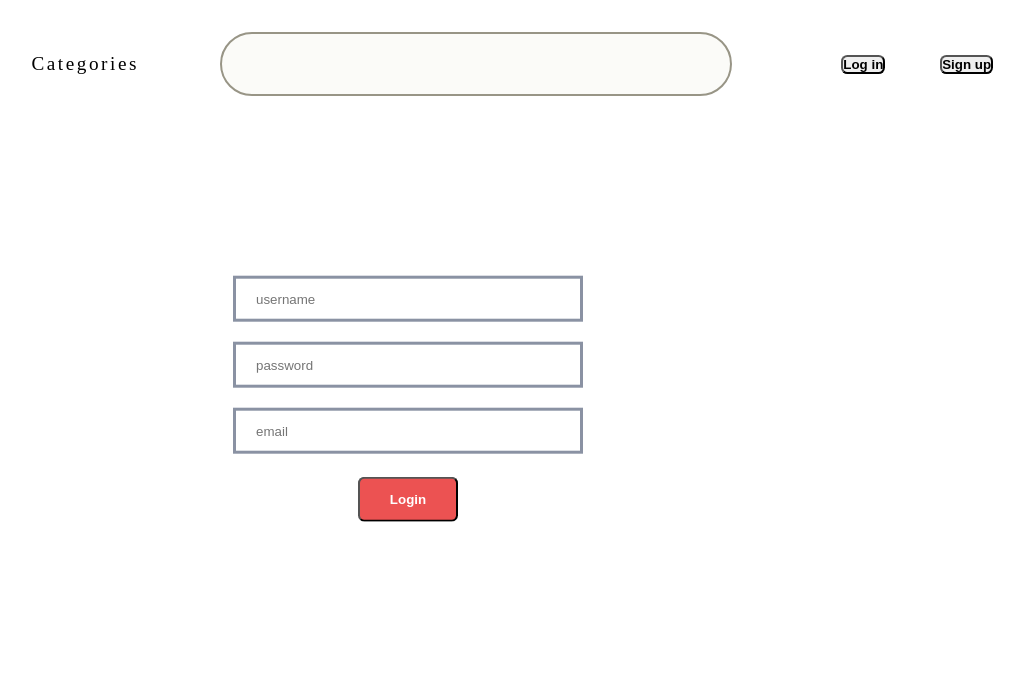
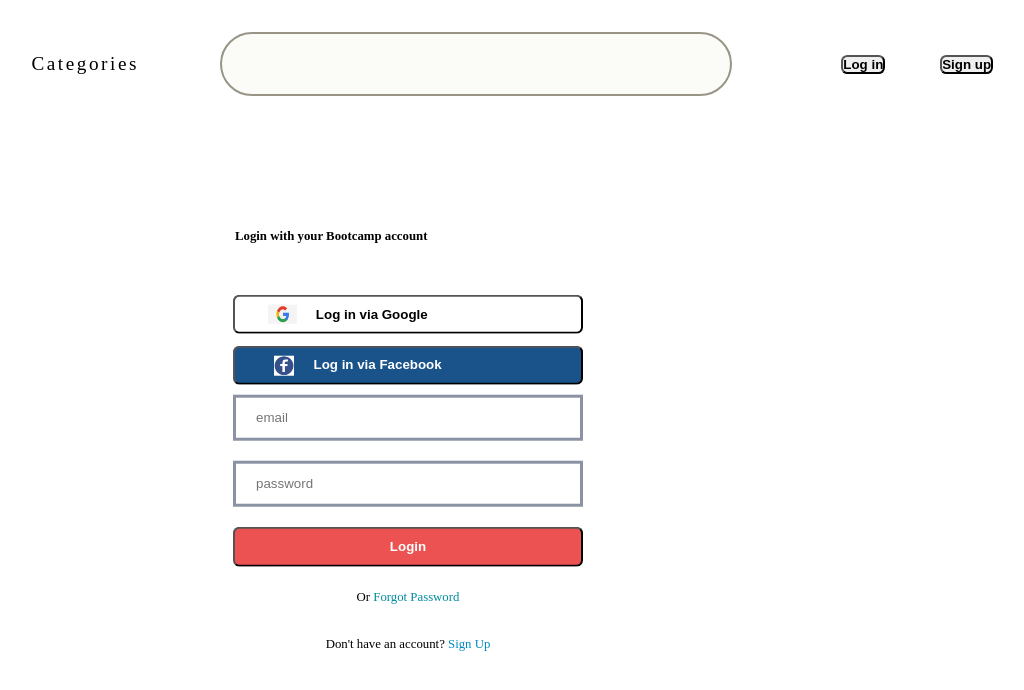
Before and after one commit to Rakhsanth/bootcamp-ecommerce-app-static-UI, a website: page login.html in a window 1280 px wide. Shown: the whole page, without its empty margins (232-1256 px from the left). Drawn offline with Linux system fonts and the light colour scheme.

Commit message:
Login page enhancements - Please check whether it is apt or not

```diff
--- a/login.html
+++ b/login.html
@@ -1,8 +1,8 @@
 <!DOCTYPE html>
 <html lang="en">
   <head>
-    <meta charset="UTF-8">
-    <meta name="viewport" content="width=device-width, initial-scale=1.0">
+    <meta charset="UTF-8" />
+    <meta name="viewport" content="width=device-width, initial-scale=1.0" />
     <link rel="stylesheet" href="/css/style.css" />
     <title>Login</title>
   </head>
@@ -13,21 +13,13 @@
         <span class="top-header-navbar-title">Categories</span>
         <div class="top-header-navbar-dropdown">
           <ul class="top-header-navbar-dropdown-list">
-                    <li class="top-header-navbar-dropdown-list-item">
-                        Development
-                    </li>
-                    <li class="top-header-navbar-dropdown-list-item">
-                        Design
-                    </li>
-                    <li class="top-header-navbar-dropdown-list-item">
-                        Data Science
-                    </li>
+            <li class="top-header-navbar-dropdown-list-item">Development</li>
+            <li class="top-header-navbar-dropdown-list-item">Design</li>
+            <li class="top-header-navbar-dropdown-list-item">Data Science</li>
             <li class="top-header-navbar-dropdown-list-item">
               Digital Marketing
             </li>
-                    <li class="top-header-navbar-dropdown-list-item">
-                        Finance
-                    </li>
+            <li class="top-header-navbar-dropdown-list-item">Finance</li>
           </ul>
         </div>
       </nav>
@@ -40,19 +32,44 @@
       <button class="btn">Sign up</button>
     </header>
     <div class="login-container">
-        <div class="login-container-username">
-            <input type="text" placeholder="username">
+        <div class="login-container-message">
+            <strong> Login with your Bootcamp account </strong>
+        </div>
+      <div class="login-container-thirdparty">
+        <div class="login-container-google">
+          <button class="btn btn-google-login">
+            <img src="./img/logos/google.jpg" />
+            <a href="#">Log in via Google</a>
+          </button>
+        </div>
+        <div class="login-container-facebook">
+          <button class="btn btn-facebook-login">
+            <img src="./img/logos/fb.jpg" />
+            <a href="#">Log in via Facebook</a>
+          </button>
+        </div>
+      </div>
+      <div class="login-container-form">
+        <form>
+          <div class="login-container-email">
+            <input type="email" placeholder="email" />
           </div>
           <div class="login-container-password">
-             <input type="password" placeholder="password">
+            <input type="password" placeholder="password" />
           </div>
-        <div class="login-container-email">
-            <input type="email" placeholder="email">
-        </div>
+
           <div class="login-container-button">
             <button class="btn btn-loginpage">
-            <a href="#" >Login</a>
+              <a href="#">Login</a>
             </button>
+          </div>
+        </form>
+      </div>
+      <div class="login-container-forgotpw">
+      Or <a href="#">Forgot Password</a>
+    </div>
+    <div class="login-container-signup">
+        Don't have an account? <a href="#">Sign Up</a>
     </div>
     </div>
   </body>
--- a/sass/abstracts/_variables.scss
+++ b/sass/abstracts/_variables.scss
@@ -24,3 +24,5 @@ $secondary-btn-color: rgb(255, 255, 255);
 $btn-border-blue-light: rgb(40, 150, 169);
 
 $btn-login-background: rgb(236,82,82);
+
+$btn-facebook-background: rgb(26,83,138);
--- a/sass/base/_typography.scss
+++ b/sass/base/_typography.scss
@@ -3,6 +3,7 @@
     font-family:Impact, Haettenschweiler, 'Arial Narrow Bold', sans-serif ;
     color: rgb(104,134,191);
 }
+
 
 .h3-heading {
     font-size: 2rem;
@@ -12,3 +13,8 @@
 .top-catagories-heading {
     padding: 2rem 0;
 }
+
+.login-container-facebook{
+    font-family:  sf pro text,-apple-system,BlinkMacSystemFont,Roboto,segoe ui,Helvetica,Arial,sans-serif,apple color emoji,segoe ui emoji,segoe ui symbol;
+    color: #ffffff;
+}
--- a/sass/components/_buttons.scss
+++ b/sass/components/_buttons.scss
@@ -33,10 +33,11 @@
     width: 10rem;
   }
 
-    &-loginpage{
-        height : 45px;
-        width : 100px;
-        background-color:$btn-login-background;
+  &-loginpage {
+    width: 350px;
+    height: 3em;
+    margin: 10px;
+    background-color: $btn-login-background;
     color: $white-background;
 
     &:hover {
@@ -44,4 +45,32 @@
       border: 2px solid black;
     }
   }
+
+  &-facebook-login{
+    display: flex;
+    justify-content: center;
+    width: 350px;
+    height: 3rem;
+    background-color: $btn-facebook-background;
+
+    &:hover{
+        border: 2px solid black;
+        background-color: rgb(26, 83, 130);
     }
+  }
+
+  &-google-login{
+    display: flex;
+    justify-content: space-evenly;
+    align-self: center;
+     width: 350px;
+     height: 3rem;
+     margin: 1rem;
+     background-color: $white-background;
+
+     &:hover{
+         border: black solid 2px;
+         background-color: rgb(235, 235, 235);
+     }
+  }
+}
--- a/sass/pages/_login.scss
+++ b/sass/pages/_login.scss
@@ -3,9 +3,9 @@
 .login-container{
    display: flex;
    flex-direction: column;
-   margin-top: 50vh;
+   margin-top: 55vh;
    align-items: center;
-   justify-content: space-between;
+   justify-content: space-evenly;
    transform: translateY(-50%);
 
 
@@ -16,16 +16,87 @@ input{
     width: 350px;
     height: 2em;
     margin: 10px;
+    :invalid{
+        background-color: $btn-login-background ;
+    }
 
 }
 
-&-button{
-    padding: 1em;
+&-thirdparty{
+    display: flex;
+    position: relative;
+    flex-direction: column;
+    align-items: center;
+    justify-items: center;
 
 }
+
+&-form{
+    display: flex;
+    position: relative;
+    align-items: center;
+    justify-items: center;
+}
+
 
 a{
     color: $white-background;
 }
 
+&-facebook{
+
+ a{
+    padding-right: 100px;
+    margin-top: 9px;
+
+ }
+ img{
+     position: relative;
+     height: 1.5rem;
+     width: 1.5rem;
+     margin-right: 20px;
+     margin-top: 8px;
+
+
+
+
 }
+}
+
+&-google{
+    a{
+        color: black;
+        padding-right: 134px;
+        margin-top: 10px;
+
+    }
+    img{
+        height: 1.5rem;
+        width: 2.2rem;
+        margin-top: 8px;
+        margin-left: 14px;
+    }
+}
+
+&-forgotpw{
+    position: relative;
+    margin-top: 1rem;
+    a{
+        color:rgb(0,140,159);
+    }
+}
+
+&-signup{
+    position: relative;
+    margin-top: 2.5rem;
+    a{
+        color: rgb(0,140,191);
+    }
+}
+
+&-message{
+position: relative;
+margin-bottom: 3rem;
+margin-right: 12rem;
+}
+}
```
Also changed, not shown: css/style.css, img/logos/fb.jpg (added), img/logos/google.jpg (added). Lines whose indentation alone changed are shown as unchanged.
